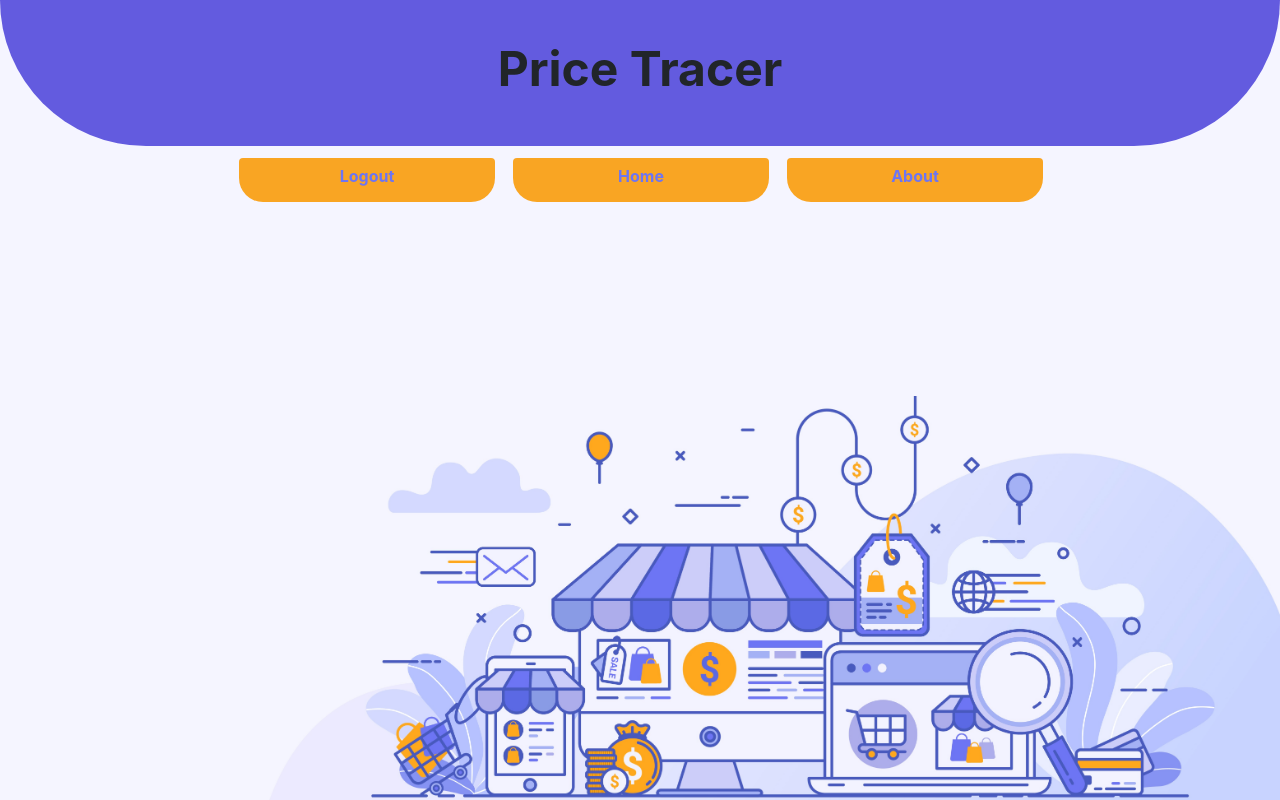
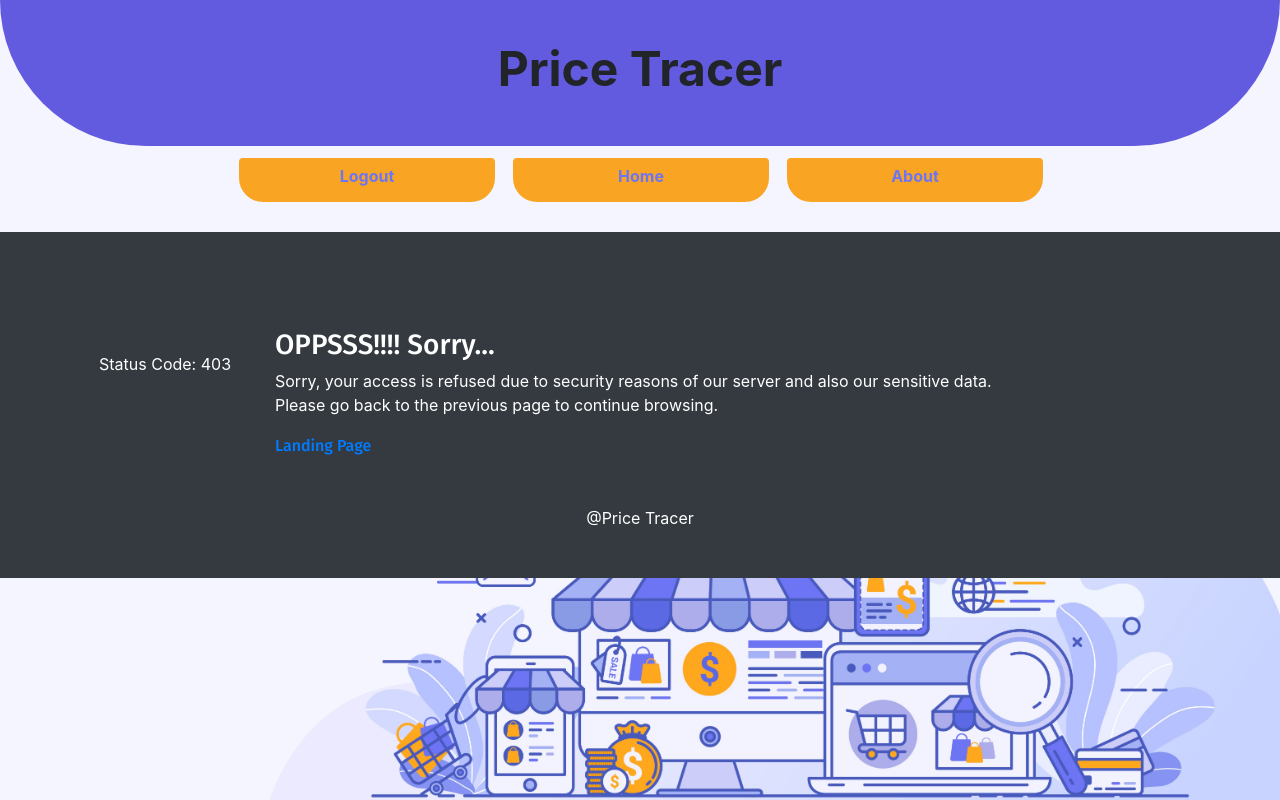
Before and after one commit to deepika9294/PriceTracer, a React (Create React App) app: page /unauthorised in a window 1280 px wide. Built offline with nearby package versions, Linux system fonts and the light colour scheme; no server answers.

Commit message:
add:unauthorised page, threshold in graph

```diff
--- a/src/App.js
+++ b/src/App.js
@@ -17,6 +17,7 @@ import ProtectedRoute from './Component/ProtectedRoute';
 import About from './Component/About';
 import Graphs from './Component/Graphs';
 import Profile from './Component/Profile';
+import Unauthorised from './Component/Unauthorised';
 
 
 function App() {
@@ -63,6 +64,8 @@ function App() {
         <Route exact path='/' component={Land} />
         <Route exact path="/signin" component={Login} />
         <Route exact path="/signup" component={SignUp} />
+        <Route exact path="/unauthorised" component={Unauthorised} />
+
          {/* <Route exact path="/check" component={Check} /> */}
 
          <ProtectedRoute exact path= '/check' user= {isUserValid} component= {Check} />
--- a/src/Component/CartNavbar.js
+++ b/src/Component/CartNavbar.js
@@ -1,7 +1,6 @@
 import React, {Component} from 'react';
-import {Navbar, Nav} from 'react-bootstrap';
+import {Navbar} from 'react-bootstrap';
 import { Link} from "react-router-dom";
-import { Button } from "reactstrap";
 
 
 
--- a/src/Component/Graphs.js
+++ b/src/Component/Graphs.js
@@ -1,6 +1,6 @@
 import axios from "axios";
 import React, {useEffect, useState} from "react";
-import { BarChart, Bar, XAxis, YAxis, LineChart, Line, Tooltip } from "recharts";
+import { BarChart, Bar, XAxis, YAxis, LineChart, Line, Tooltip, ReferenceLine } from "recharts";
 import { BACKEND } from "../config";
 import moment from 'moment';
 
@@ -17,14 +17,9 @@ const styles = {
 function Graphs (props) {
     const [isLoaded, setIsLoaded] = useState(false);
     const [data, setData] = useState([]);
+    const [threshold , setThreshold] = useState(0);
 
     useEffect(() => {
-        fetchData();
-        return () => {
-          console.log("Unmount");
-        };
-      }, []);
-
 
         const fetchData = async() => {
             await axios.get(`${BACKEND}/products/getproductdata/${props.id}`).then((res)=>{
@@ -44,11 +39,24 @@ function Graphs (props) {
                 setIsLoaded(true);
 
              }).catch((e) => console.log("erroe" + e));
+
+             await axios.get(`${BACKEND}/products/getproduct/${props.id}`).then((res)=>{
+                 console.log(res.data.thresholdPrice);
+
+                setThreshold(res.data.thresholdPrice);
+
+             }).catch((e) => console.log("erroe" + e));
+
           }
 
-      console.log("ss");
+        fetchData();
+        // return () => {
+        //   console.log("Unmount");
+        // };
+      }, []);
 
-      console.log(data);
+
+
 
       //store the max height
     return isLoaded ? (
@@ -59,6 +67,7 @@ function Graphs (props) {
                     <BarChart width={500} height={350} data={data}>
                     <XAxis label="Timestamp in increasing order" dataKey="timestamp" tickFormatter={timeStr => moment(timeStr).format('D')}  tick={false} />
                     <YAxis dataKey="price" />
+
                     <Tooltip
                         wrapperStyle={{ backgroundColor: "red" }}
                         labelStyle={{ color: "#635bdf" }}
@@ -82,6 +91,8 @@ function Graphs (props) {
                     <LineChart width={500} height={350} data={data}>
                     <XAxis label="Timestamp in increasing order" dataKey="timestamp" tickFormatter={timeStr => moment(timeStr).format('D')}  tick={false} />
                     <YAxis dataKey="price" />
+                    <ReferenceLine y={threshold} label="Threshold" stroke="green" strokeDasharray="3 3" />
+
                     <Tooltip
                         wrapperStyle={{ backgroundColor: "red" }}
                         labelStyle={{ color: "#635bdf" }}
--- a/src/Component/Login.js
+++ b/src/Component/Login.js
@@ -61,19 +61,19 @@ function Login () {
 
                     <div className="form-group">
                         <div className="custom-control custom-checkbox">
-                            <input type="checkbox" className="custom-control-input" id="customCheck1" />
-                            <label className="custom-control-label" htmlFor="customCheck1">Remember me</label>
+                            {/* <input type="checkbox" className="custom-control-input" id="customCheck1" />
+                            <label className="custom-control-label" htmlFor="customCheck1">Remember me</label> */}
                         </div>
                     </div>
 
                     <button type="submit" className="btn btn-primary btn-block">Submit</button>
-                    <p className="forgot-password text-right">
+                    {/* <p className="forgot-password text-right">
                         <Link to="/">
                             <Button color="link">
                             <span>Forgot Password?</span>
                             </Button>
                         </Link>
-                    </p>
+                    </p> */}
                 </form>
             </div>
         </div>
--- a/src/Component/Profile.js
+++ b/src/Component/Profile.js
@@ -22,14 +22,13 @@ export default class Profile extends Component {
            await axios
             .get( `${BACKEND}/users/getuser/${id}`)
             .then(res => {
-                console.log(res.data)
+                // console.log(res.data)
 
                 this.setState({
                     user : res.data,
                     reload: true
                 })
-                // console.log("user" )
-                // console.log(this.state.user);
+
             })
             .catch(err => console.log("failed to fetch products"));
 
--- a/src/Component/ProtectedRoute.js
+++ b/src/Component/ProtectedRoute.js
@@ -9,7 +9,7 @@ const ProtectedRoute = ({ component: Component, user, ...rest }) => {
             if (user) {
               return <Component {...rest} {...props} />
             } else {
-              return <Redirect to= "/" />
+              return <Redirect to= "/unauthorised" />
             }
           }
         } />
--- a/src/Component/Signup.js
+++ b/src/Component/Signup.js
@@ -76,12 +76,10 @@ function Signup () {
                     <p className="forgot-password text-right">
                         Already registered
                         <Link to="/signin">
-                            <Button color="link">
-                            <span>sign in?</span>
+                            <Button>
+                            <span>Sign in?</span>
                             </Button>
                         </Link>
-
-
                     </p>
                 </form>
             </div>
--- /dev/null
+++ b/src/Component/Unauthorised.js
@@ -0,0 +1,33 @@
+import React, { Component } from 'react'
+import { Link} from "react-router-dom";
+
+export default class Unauthorised extends Component {
+    render() {
+        return (
+            <div>
+                <div className="bg-dark text-white py-5">
+                <div className="container py-5">
+                    <div className="row">
+                        <div className="col-md-2 text-center">
+                                <p><i className="fa fa-exclamation-triangle fa-5x"></i><br/>Status Code: 403</p>
+                        </div>
+                        <div className="col-md-10">
+                                <h3>OPPSSS!!!! Sorry...</h3>
+                                <p>Sorry, your access is refused due to security reasons of our server and also our sensitive data.<br/>Please go back to the previous page to continue browsing.</p>
+
+                                <Link id="btn-linkl"  to="/">
+                                    <span>Landing Page</span>
+                                 </Link>
+                        </div>
+                    </div>
+                </div>
+
+                <div id="footer" className="text-center">
+                    @Price Tracer
+                </div>
+            </div>
+
+            </div>
+        )
+    }
+}
```
Also changed, not shown: 1 other file (tests, documents, lock files or other folders). Lines whose indentation alone changed are shown as unchanged.
